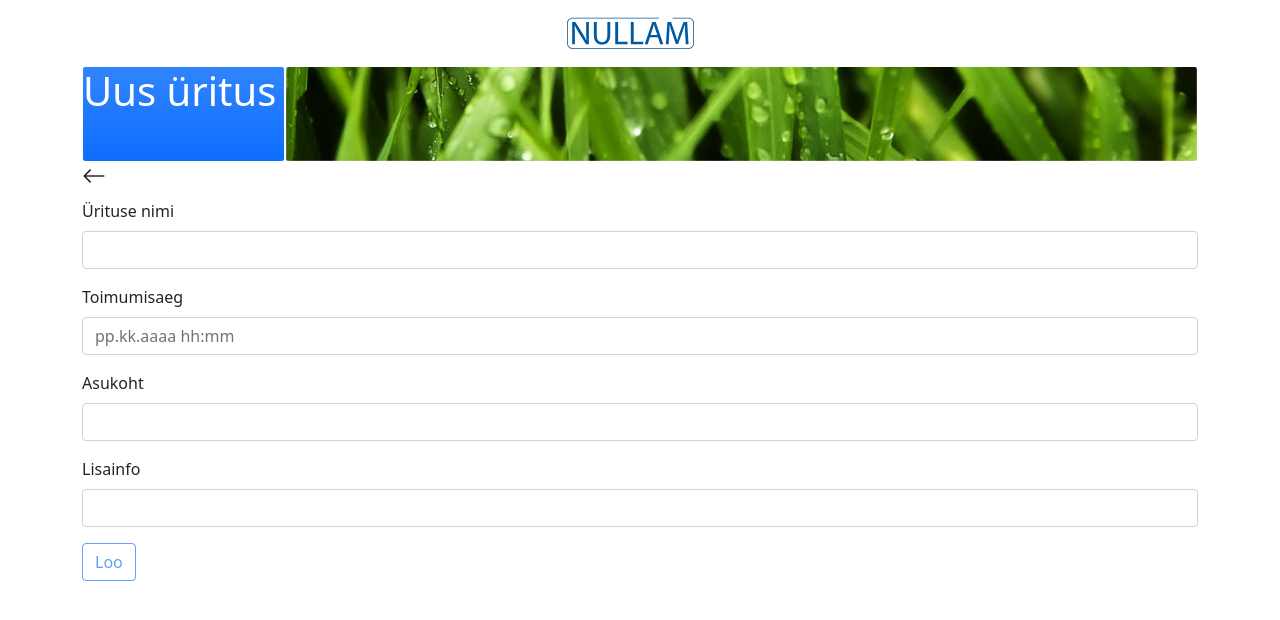
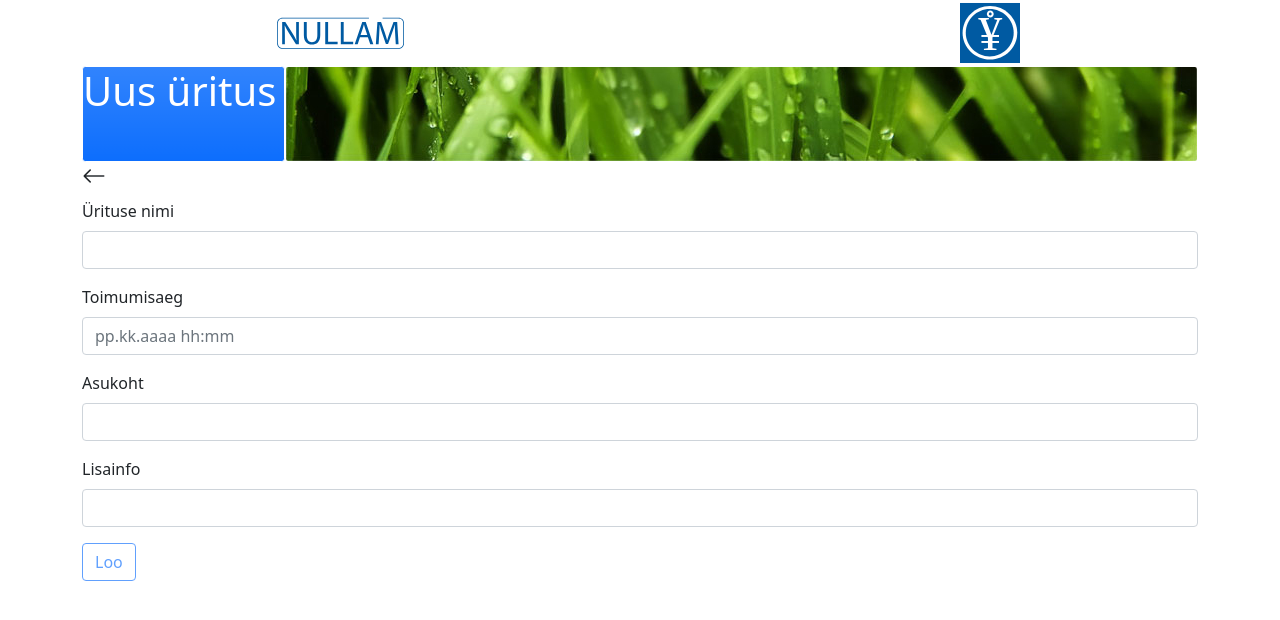
Before and after one commit to ivom2k/rik-mvc, a Vue app in the folder rik-web/: page /createevent in a window 1280 px wide. Shown: the top 620 px of the page. Built offline with nearby package versions, Linux system fonts and the light colour scheme.

Commit message:
fix: AppHeader added symbol.svg & justify-around

```diff
--- a/rik-web/src/components/AppHeader.vue
+++ b/rik-web/src/components/AppHeader.vue
@@ -5,20 +5,20 @@ import { RouterLink } from 'vue-router';
 </script>
 
 <template>
-    <div class="d-flex flex-row justify-content-center">
+    <div class="d-flex justify-content-around">
         <nav class="navbar navbar-expand-lg">
             <div class="container-fluid">
-                <!-- <RouterLink to="/" class="navbar-brand">Avaleht</RouterLink> -->
                 <RouterLink to="/" class="navbar-brand"><img src="../img/logo.svg" class="img-fluid"></RouterLink>
                 <button class="navbar-toggler" type="button" data-bs-toggle="collapse" data-bs-target="#navbarNav"
                     aria-controls="navbarNav" aria-expanded="false" aria-label="Toggle navigation">
                     <span class="navbar-toggler-icon"></span>
                 </button>
-                <div class="collapse navbar-collapse" id="navbarNav">
+                <div class="collapse navbar-collapse">
                     <ul class="navbar-nav">
                     </ul>
                 </div>
             </div>
         </nav>
+        <img src="../img/symbol.svg"/>
     </div>
 </template>
--- a/rik-web/src/views/home/AppHome.vue
+++ b/rik-web/src/views/home/AppHome.vue
@@ -1,6 +1,6 @@
 <script setup lang="ts">
-import { useEventStore } from '@/stores/eventStore';
-import { fixStartTimeFormat } from '@/helpers/helpers';
+import { useEventStore } from '../../stores/eventStore';
+import { fixStartTimeFormat } from '../../helpers/helpers';
 
 const eventStore = useEventStore();
 eventStore.fillEvents();
```
